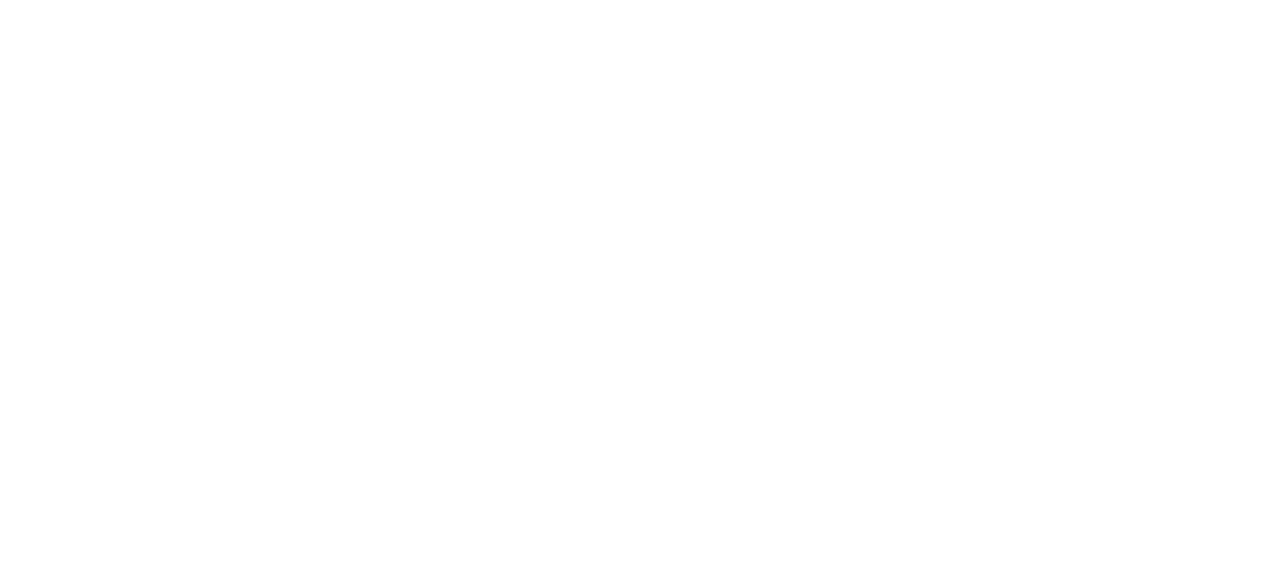
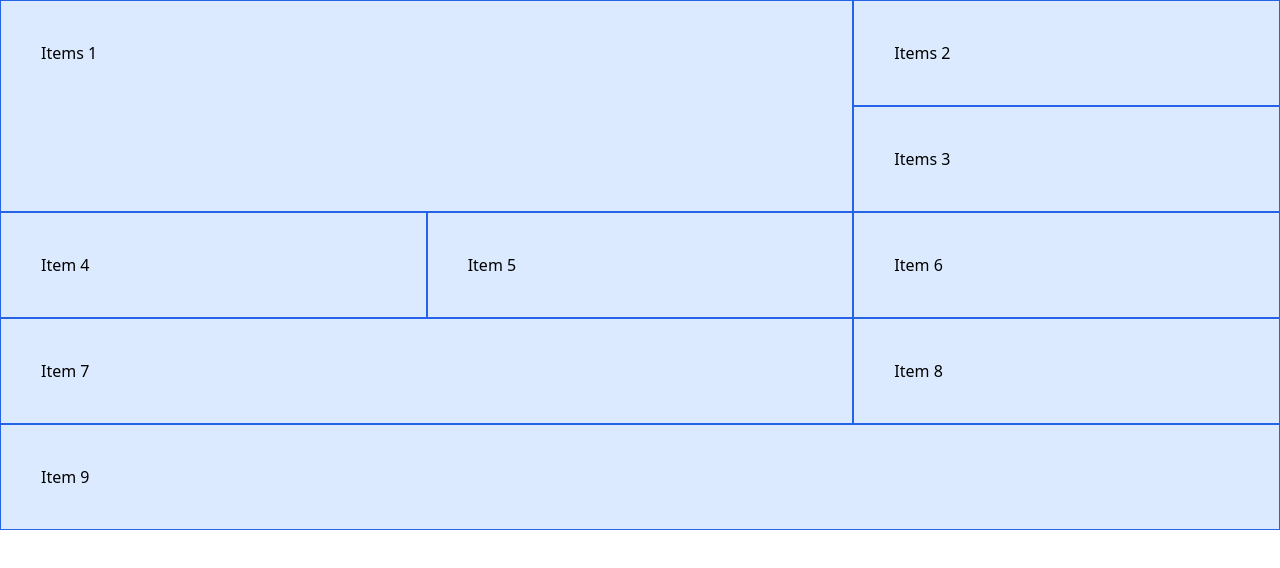
Before and after one commit to kemsguy7/tailwind-css, a plain HTML site: page tailwind-sandbox-starter/14-grid/index.html in a window 1280 px wide. Drawn offline with nearby package versions, Linux system fonts and the light colour scheme.

Commit message:
added grids

```diff
--- a/tailwind-sandbox-starter/14-grid/index.html
+++ b/tailwind-sandbox-starter/14-grid/index.html
@@ -8,8 +8,19 @@
     <title>Grid</title>
   </head>
   <body>
+
     <!-- Grid cols and rows -->
-
+    <div class="grid grid-cols-1 md:grid-cols-3">
+      <div class="md:col-span-2 md:row-span-2 p-10 border border-blue-600 bg-blue-100"> Items 1</div>
+      <div class="p-10 border border-blue-600 bg-blue-100"> Items 2</div>
+      <div class="p-10 border border-blue-600 bg-blue-100"> Items 3</div>
+      <div class="p-10 border border-blue-600 bg-blue-100"> Item 4</div>
+      <div class="p-10 border border-blue-600 bg-blue-100"> Item 5</div>
+      <div class="p-10 border border-blue-600 bg-blue-100"> Item 6</div>
+      <div class="md:col-span-2 p-10 border border-blue-600 bg-blue-100"> Item 7</div> <!-- -->
+      <div class="p-10 border border-blue-600 bg-blue-100"> Item 8</div>
+      <div class="md:col-span-3 p-10 border border-blue-600 bg-blue-100"> Item 9</div>
+    </div>
     <!-- Col and row span -->
   </body>
 </html>
```
